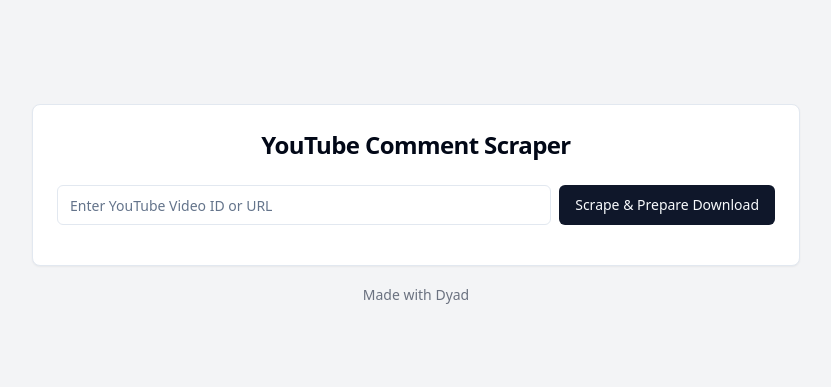
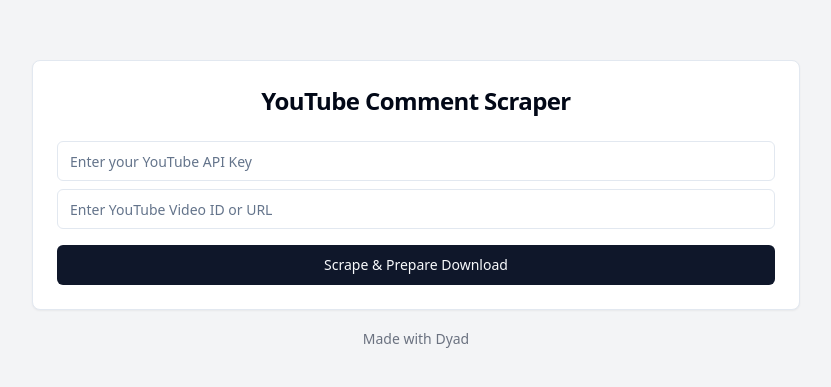
Before and after one commit to AlexandreTunnermann/youtube-scraper, a React (Vite) app: page / in a window 1280 px wide. Shown: the part 187-574 px from the top of the page, without its empty margins (224-1055 px from the left). Built offline with nearby package versions, Linux system fonts and the light colour scheme.

Commit message:
[dyad] Added a YouTube API key input field to the UI and updated service functions to use it, removing reliance on environment variables. - wrote 2 file(s)

```diff
--- a/src/components/YouTubeCommentScraper.tsx
+++ b/src/components/YouTubeCommentScraper.tsx
@@ -17,6 +17,7 @@ interface Comment {
 }
 
 const YouTubeCommentScraper: React.FC = () => {
+  const [youtubeApiKey, setYoutubeApiKey] = useState('');
   const [videoId, setVideoId] = useState('');
   const [loading, setLoading] = useState(false);
   const [downloadData, setDownloadData] = useState<{ filename: string; content: string } | null>(null);
@@ -32,6 +33,15 @@ const YouTubeCommentScraper: React.FC = () => {
   };
 
   const fetchAllCommentsAndDetails = async () => {
+    if (!youtubeApiKey) {
+      toast({
+        title: "Error",
+        description: "Please enter your YouTube API Key.",
+        variant: "destructive",
+      });
+      return;
+    }
+
     if (!videoId) {
       toast({
         title: "Error",
@@ -51,14 +61,14 @@ const YouTubeCommentScraper: React.FC = () => {
 
     try {
       // Fetch video details first
-      const details = await getVideoDetails(videoId);
+      const details = await getVideoDetails(youtubeApiKey, videoId);
       videoTitle = details.title;
       videoUrl = details.url;
       videoDescription = details.description;
 
       // Fetch all comments
       do {
-        const { comments: newComments, nextPageToken: newNextPageToken } = await getComments(videoId, currentPageToken);
+        const { comments: newComments, nextPageToken: newNextPageToken } = await getComments(youtubeApiKey, videoId, currentPageToken);
         allComments = [...allComments, ...newComments];
         currentPageToken = newNextPageToken;
       } while (currentPageToken);
@@ -148,23 +158,31 @@ const YouTubeCommentScraper: React.FC = () => {
         <CardTitle className="text-2xl font-bold text-center">YouTube Comment Scraper</CardTitle>
       </CardHeader>
       <CardContent>
-        <div className="flex flex-col sm:flex-row space-y-2 sm:space-y-0 sm:space-x-2 mb-4">
+        <div className="flex flex-col space-y-2 mb-4">
+          <Input
+            placeholder="Enter your YouTube API Key"
+            type="password" // Use password type for security
+            value={youtubeApiKey}
+            onChange={(e) => setYoutubeApiKey(e.target.value)}
+            className="w-full"
+            disabled={loading}
+          />
           <Input
             placeholder="Enter YouTube Video ID or URL"
             value={videoId}
             onChange={handleVideoIdChange}
-            className="flex-grow"
+            className="w-full"
             disabled={loading}
           />
-          <Button onClick={fetchAllCommentsAndDetails} disabled={loading}>
-            {loading ? <Loader2 className="mr-2 h-4 w-4 animate-spin" /> : null}
-            Scrape & Prepare Download
-          </Button>
         </div>
+        <Button onClick={fetchAllCommentsAndDetails} disabled={loading} className="w-full">
+          {loading ? <Loader2 className="mr-2 h-4 w-4 animate-spin" /> : null}
+          Scrape & Prepare Download
+        </Button>
 
         {downloadData && (
           <div className="text-center mt-4">
-            <Button onClick={handleDownload} disabled={loading} className="bg-green-600 hover:bg-green-700 text-white">
+            <Button onClick={handleDownload} disabled={loading} className="bg-green-600 hover:bg-green-700 text-white w-full">
               <Download className="mr-2 h-4 w-4" />
               Download Comments File
             </Button>
--- a/src/services/youtubeService.ts
+++ b/src/services/youtubeService.ts
@@ -1,6 +1,5 @@
 import axios from 'axios';
 
-const API_KEY = import.meta.env.VITE_YOUTUBE_API_KEY;
 const BASE_URL = 'https://www.googleapis.com/youtube/v3';
 
 export interface Comment {
@@ -16,18 +15,18 @@ export interface Comment {
 export interface VideoDetails {
   title: string;
   url: string;
-  description: string; // Added description
+  description: string;
 }
 
-export const getComments = async (videoId: string, pageToken?: string): Promise<{ comments: Comment[]; nextPageToken?: string }> => {
-  if (!API_KEY) {
-    throw new Error("YouTube API Key is not set. Please add VITE_YOUTUBE_API_KEY to your .env file.");
+export const getComments = async (apiKey: string, videoId: string, pageToken?: string): Promise<{ comments: Comment[]; nextPageToken?: string }> => {
+  if (!apiKey) {
+    throw new Error("YouTube API Key is not provided. Please enter it in the field above.");
   }
 
   try {
     const response = await axios.get(`${BASE_URL}/commentThreads`, {
       params: {
-        key: API_KEY,
+        key: apiKey,
         videoId: videoId,
         part: 'snippet,replies',
         maxResults: 100, // Maximum results per page
@@ -70,15 +69,15 @@ export const getComments = async (videoId: string, pageToken?: string): Promise<
   }
 };
 
-export const getVideoDetails = async (videoId: string): Promise<VideoDetails> => {
-  if (!API_KEY) {
-    throw new Error("YouTube API Key is not set. Please add VITE_YOUTUBE_API_KEY to your .env file.");
+export const getVideoDetails = async (apiKey: string, videoId: string): Promise<VideoDetails> => {
+  if (!apiKey) {
+    throw new Error("YouTube API Key is not provided. Please enter it in the field above.");
   }
 
   try {
     const response = await axios.get(`${BASE_URL}/videos`, {
       params: {
-        key: API_KEY,
+        key: apiKey,
         id: videoId,
         part: 'snippet',
       },
@@ -94,7 +93,7 @@ export const getVideoDetails = async (videoId: string): Promise<VideoDetails> =>
     return {
       title: snippet.title,
       url: videoUrl,
-      description: snippet.description, // Include description
+      description: snippet.description,
     };
   } catch (error) {
     console.error("Error fetching video details:", error);
```
